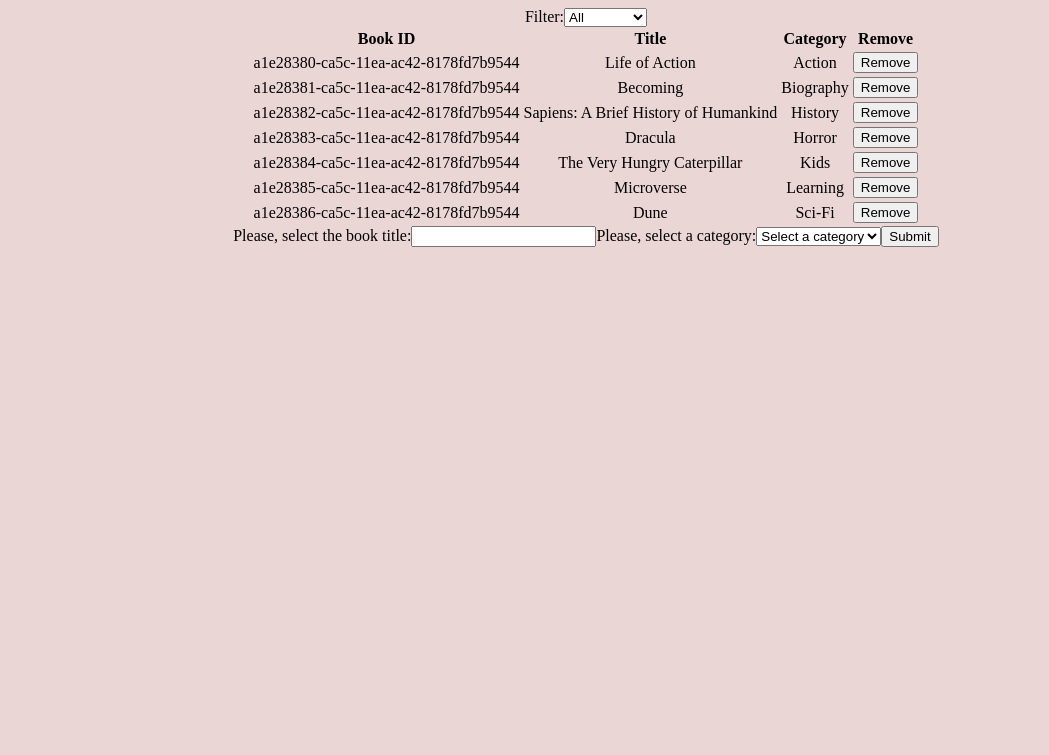
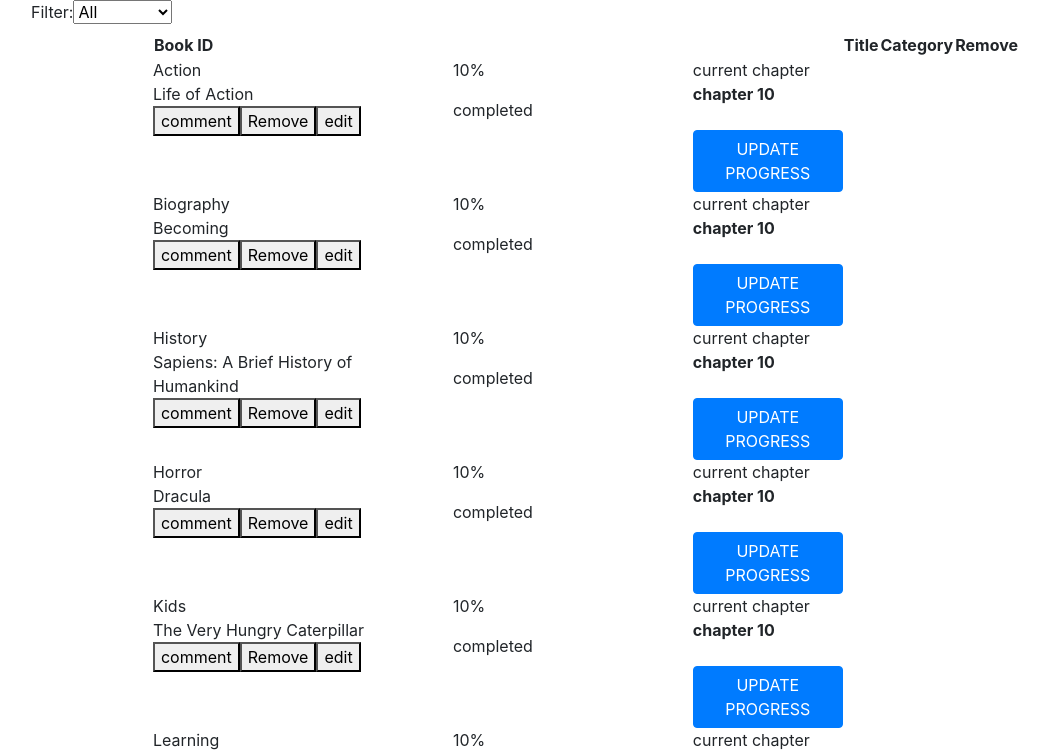
Before and after one commit to MuriloRoque/react_bookstore, a React (Create React App) app: page / in a window 1280 px wide. Shown: the top 755 px of the page, without its empty margins (54-1103 px from the left). Built offline with nearby package versions, Linux system fonts and the light colour scheme.

Commit message:
style Book component

```diff
--- a/package.json
+++ b/package.json
@@ -7,12 +7,13 @@
     "@testing-library/react": "^9.3.2",
     "@testing-library/user-event": "^7.1.2",
     "big.js": "^5.2.2",
+    "bootstrap": "^4.5.0",
     "prop-types": "^15.7.2",
     "react": "^16.13.1",
     "react-dom": "^16.13.1",
-    "redux": "^4.0.5",
     "react-redux": "^7.2.0",
     "react-scripts": "3.4.1",
+    "redux": "^4.0.5",
     "uuid": "^8.2.0"
   },
   "scripts": {
--- a/src/components/App.js
+++ b/src/components/App.js
@@ -4,8 +4,9 @@ import BooksList from '../containers/BooksList';
 import BooksForm from '../containers/BooksForm';
 
 const App = () => (
-  <div>
+  <div className="container">
     <BooksList />
+    <br />
     <BooksForm />
   </div>
 );
--- a/src/components/Book.js
+++ b/src/components/Book.js
@@ -4,12 +4,31 @@ import PropTypes from 'prop-types';
 const Book = ({
   id, title, category, removeBook,
 }) => (
-  <tr>
-    <td>{id}</td>
-    <td>{title}</td>
-    <td>{category}</td>
-    <td><button type="button" onClick={() => removeBook(id)}>Remove</button></td>
-  </tr>
+  <div className="book-container row">
+    <div className="col-md-5">
+      <div className="book-category">{ category }</div>
+      <div className="book-title">{ title }</div>
+      <div className="action-container">
+        <button type="button" className="disable-btn-border btn-padding-right btnlink"> comment</button>
+        <button type="button" className="disable-btn-border btn-padding-right btn-padding-left btnlink" id={id} onClick={() => removeBook(id)}> Remove</button>
+        <button type="button" className="btnlink btn-padding-left disable-btn-border-none"> edit</button>
+      </div>
+    </div>
+    <div className="col-md-4 ">
+      <div className="radialProgressBar progress-10 float-left">
+        <div className="overlay" />
+      </div>
+      <div className="completed">
+        <p> 10% </p>
+        <span> completed</span>
+      </div>
+    </div>
+    <div className="col-md-3">
+      <p className="m-0 color-12121">current chapter</p>
+      <strong className="chapter"> chapter 10</strong>
+      <button type="button" className="btn btn-primary mt-4">UPDATE PROGRESS</button>
+    </div>
+  </div>
 );
 
 Book.propTypes = {
--- a/src/index.js
+++ b/src/index.js
@@ -7,6 +7,7 @@ import App from './components/App';
 import * as serviceWorker from './serviceWorker';
 import rootReducer from './reducers/index';
 import INITIAL_STATE from './constants/InitialState';
+import 'bootstrap/dist/css/bootstrap.css';
 
 const STATE = { books: INITIAL_STATE };
 
```
Also changed, not shown: 1 other file (tests, documents, lock files or other folders).
